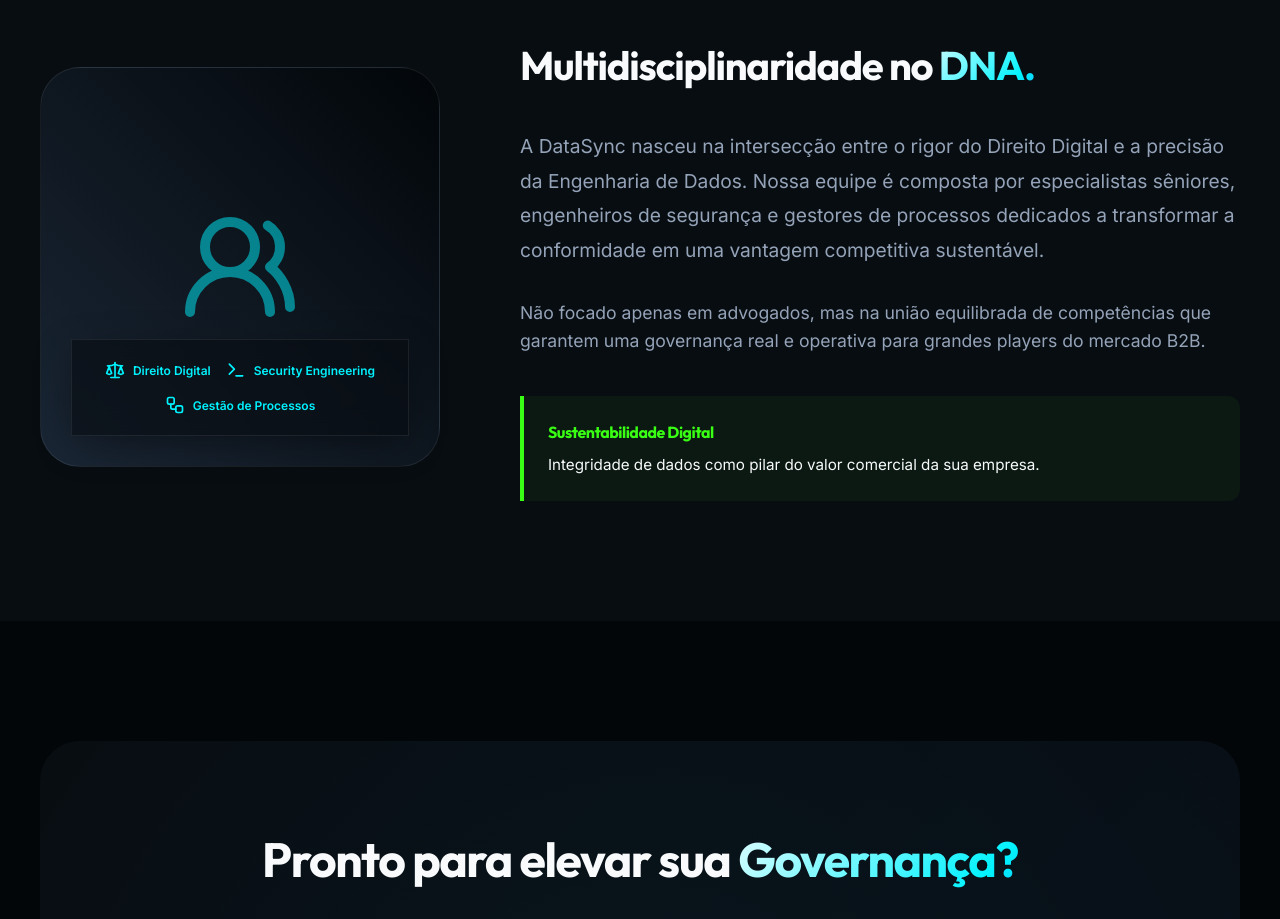
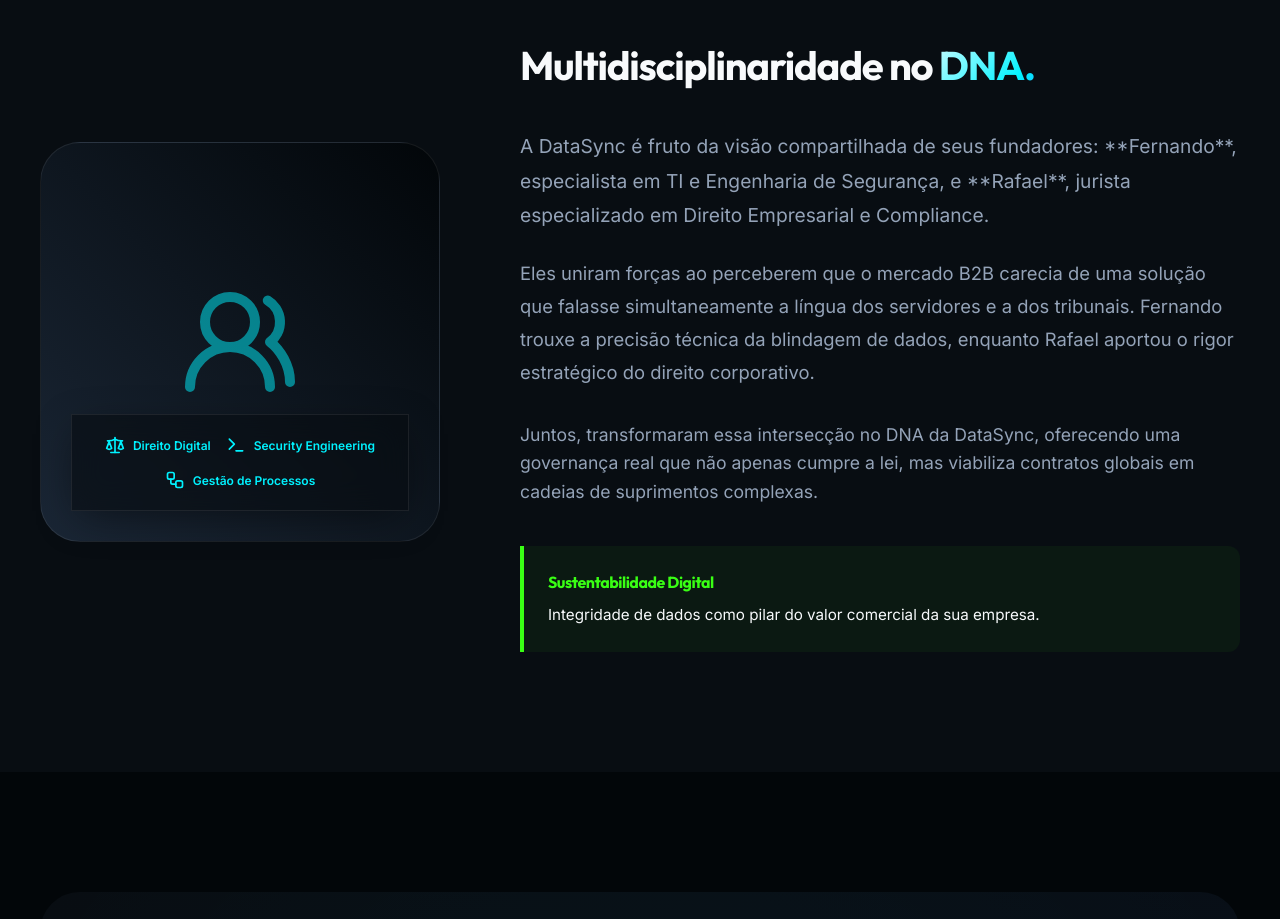
Before and after one commit to mantolatv-cmyk/datasync-dpo, a React (Vite) app: page / in a window 1280 px wide. Shown: the part 5200-6119 px from the top of the page. Built offline with nearby package versions, Linux system fonts and the light colour scheme.

Commit message:
Content: Added founders story (Fernando & Rafael) to About section

```diff
--- a/src/components/About.jsx
+++ b/src/components/About.jsx
@@ -43,14 +43,14 @@
 
           <div>
              <h2 style={{ fontSize: '2.5rem', marginBottom: '32px' }}>Multidisciplinaridade no <span className="text-gradient">DNA.</span></h2>
-             <p style={{ color: 'var(--text-secondary)', fontSize: '1.2rem', lineHeight: '1.8', marginBottom: '32px' }}>
-               A DataSync nasceu na intersecção entre o rigor do Direito Digital e a precisão da Engenharia de Dados.
-               Nossa equipe é composta por especialistas sêniores, engenheiros de segurança e gestores de processos
-               dedicados a transformar a conformidade em uma vantagem competitiva sustentável.
+             <p style={{ color: 'var(--text-secondary)', fontSize: '1.2rem', lineHeight: '1.8', marginBottom: '24px' }}>
+               A DataSync é fruto da visão compartilhada de seus fundadores: **Fernando**, especialista em TI e Engenharia de Segurança, e **Rafael**, jurista especializado em Direito Empresarial e Compliance.
+             </p>
+             <p style={{ color: 'var(--text-secondary)', fontSize: '1.15rem', lineHeight: '1.8', marginBottom: '32px' }}>
+               Eles uniram forças ao perceberem que o mercado B2B carecia de uma solução que falasse simultaneamente a língua dos servidores e a dos tribunais. Fernando trouxe a precisão técnica da blindagem de dados, enquanto Rafael aportou o rigor estratégico do direito corporativo.
              </p>
              <p style={{ color: 'var(--text-secondary)', fontSize: '1.1rem', marginBottom: '40px' }}>
-               Não focado apenas em advogados, mas na união equilibrada de competências que garantem uma governança
-               real e operativa para grandes players do mercado B2B.
+               Juntos, transformaram essa intersecção no DNA da DataSync, oferecendo uma governança real que não apenas cumpre a lei, mas viabiliza contratos globais em cadeias de suprimentos complexas.
              </p>
 
              <div style={{ padding: '24px', borderLeft: '4px solid var(--accent-green)', background: 'rgba(57, 255, 20, 0.05)', borderRadius: '0 12px 12px 0' }}>
```
